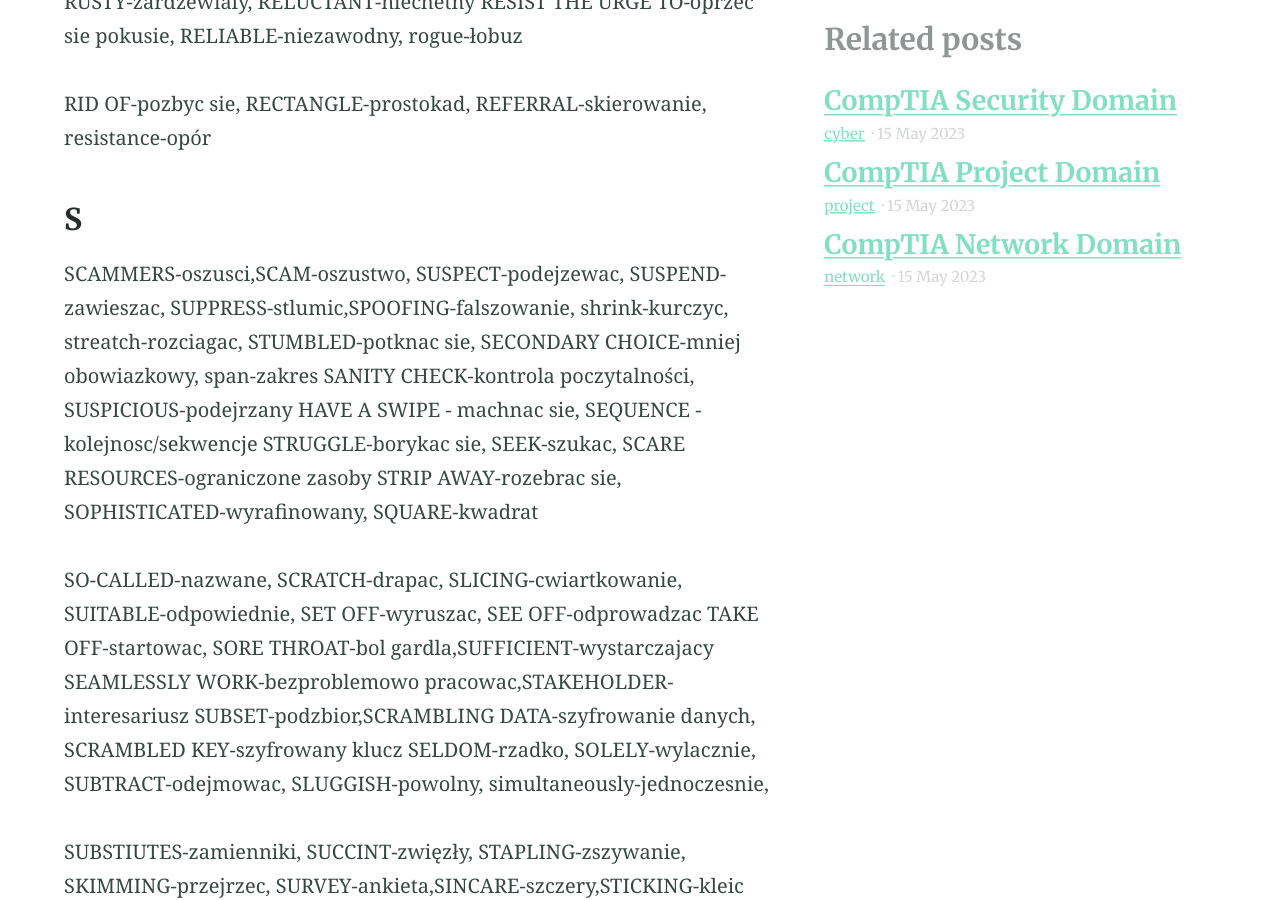
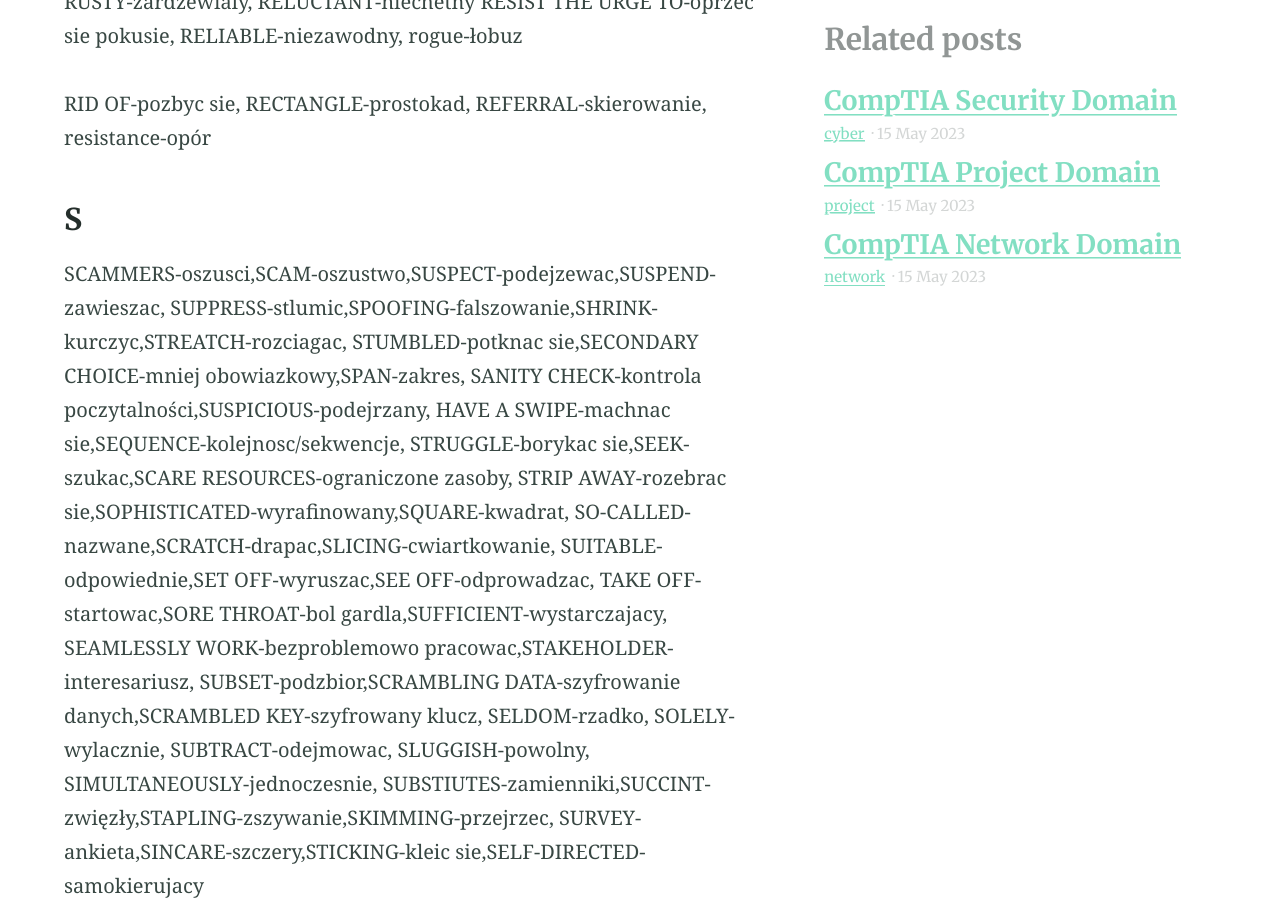
Before and after one commit to esccode/esccode.github.io, a Jekyll site: the page built from _posts/2023-03-04-eng-dict.md, in a window 1280 px wide and 900 px high, scrolled down 10288 px. Built offline with Jekyll 4.4.1, drawn with Linux system fonts in a browser that asks for light colours; some of the changed text lies outside the part shown.

Commit message:
mmmmmmmmmmmm

```diff
--- a/_posts/2023-03-04-eng-dict.md
+++ b/_posts/2023-03-04-eng-dict.md
@@ -271,22 +271,20 @@ RID OF-pozbyc sie, RECTANGLE-prostokad, REFERRAL-skierowanie, resistance-opór
 
 ### S
 
-SCAMMERS-oszusci,SCAM-oszustwo, SUSPECT-podejzewac, SUSPEND-zawieszac,
-SUPPRESS-stlumic,SPOOFING-falszowanie, shrink-kurczyc, streatch-rozciagac,
-STUMBLED-potknac sie, SECONDARY CHOICE-mniej obowiazkowy, span-zakres
-SANITY CHECK-kontrola poczytalności, SUSPICIOUS-podejrzany
-HAVE A SWIPE - machnac sie, SEQUENCE - kolejnosc/sekwencje
-STRUGGLE-borykac sie, SEEK-szukac, SCARE RESOURCES-ograniczone zasoby
-STRIP AWAY-rozebrac sie, SOPHISTICATED-wyrafinowany, SQUARE-kwadrat
-
-SO-CALLED-nazwane, SCRATCH-drapac, SLICING-cwiartkowanie,
-SUITABLE-odpowiednie, SET OFF-wyruszac, SEE OFF-odprowadzac
-TAKE OFF-startowac, SORE THROAT-bol gardla,SUFFICIENT-wystarczajacy
-SEAMLESSLY WORK-bezproblemowo pracowac,STAKEHOLDER-interesariusz
-SUBSET-podzbior,SCRAMBLING DATA-szyfrowanie danych, SCRAMBLED KEY-szyfrowany klucz
-SELDOM-rzadko, SOLELY-wylacznie, SUBTRACT-odejmowac, SLUGGISH-powolny, simultaneously-jednoczesnie,
-
-SUBSTIUTES-zamienniki, SUCCINT-zwięzły, STAPLING-zszywanie, SKIMMING-przejrzec,
+SCAMMERS-oszusci,SCAM-oszustwo,SUSPECT-podejzewac,SUSPEND-zawieszac,
+SUPPRESS-stlumic,SPOOFING-falszowanie,SHRINK-kurczyc,STREATCH-rozciagac,
+STUMBLED-potknac sie,SECONDARY CHOICE-mniej obowiazkowy,SPAN-zakres,
+SANITY CHECK-kontrola poczytalności,SUSPICIOUS-podejrzany,
+HAVE A SWIPE-machnac sie,SEQUENCE-kolejnosc/sekwencje,
+STRUGGLE-borykac sie,SEEK-szukac,SCARE RESOURCES-ograniczone zasoby,
+STRIP AWAY-rozebrac sie,SOPHISTICATED-wyrafinowany,SQUARE-kwadrat,
+SO-CALLED-nazwane,SCRATCH-drapac,SLICING-cwiartkowanie,
+SUITABLE-odpowiednie,SET OFF-wyruszac,SEE OFF-odprowadzac,
+TAKE OFF-startowac,SORE THROAT-bol gardla,SUFFICIENT-wystarczajacy,
+SEAMLESSLY WORK-bezproblemowo pracowac,STAKEHOLDER-interesariusz,
+SUBSET-podzbior,SCRAMBLING DATA-szyfrowanie danych,SCRAMBLED KEY-szyfrowany klucz,
+SELDOM-rzadko, SOLELY-wylacznie, SUBTRACT-odejmowac, SLUGGISH-powolny, SIMULTANEOUSLY-jednoczesnie,
+SUBSTIUTES-zamienniki,SUCCINT-zwięzły,STAPLING-zszywanie,SKIMMING-przejrzec,
 SURVEY-ankieta,SINCARE-szczery,STICKING-kleic sie,SELF-DIRECTED-samokierujacy
 
 ### T
```
